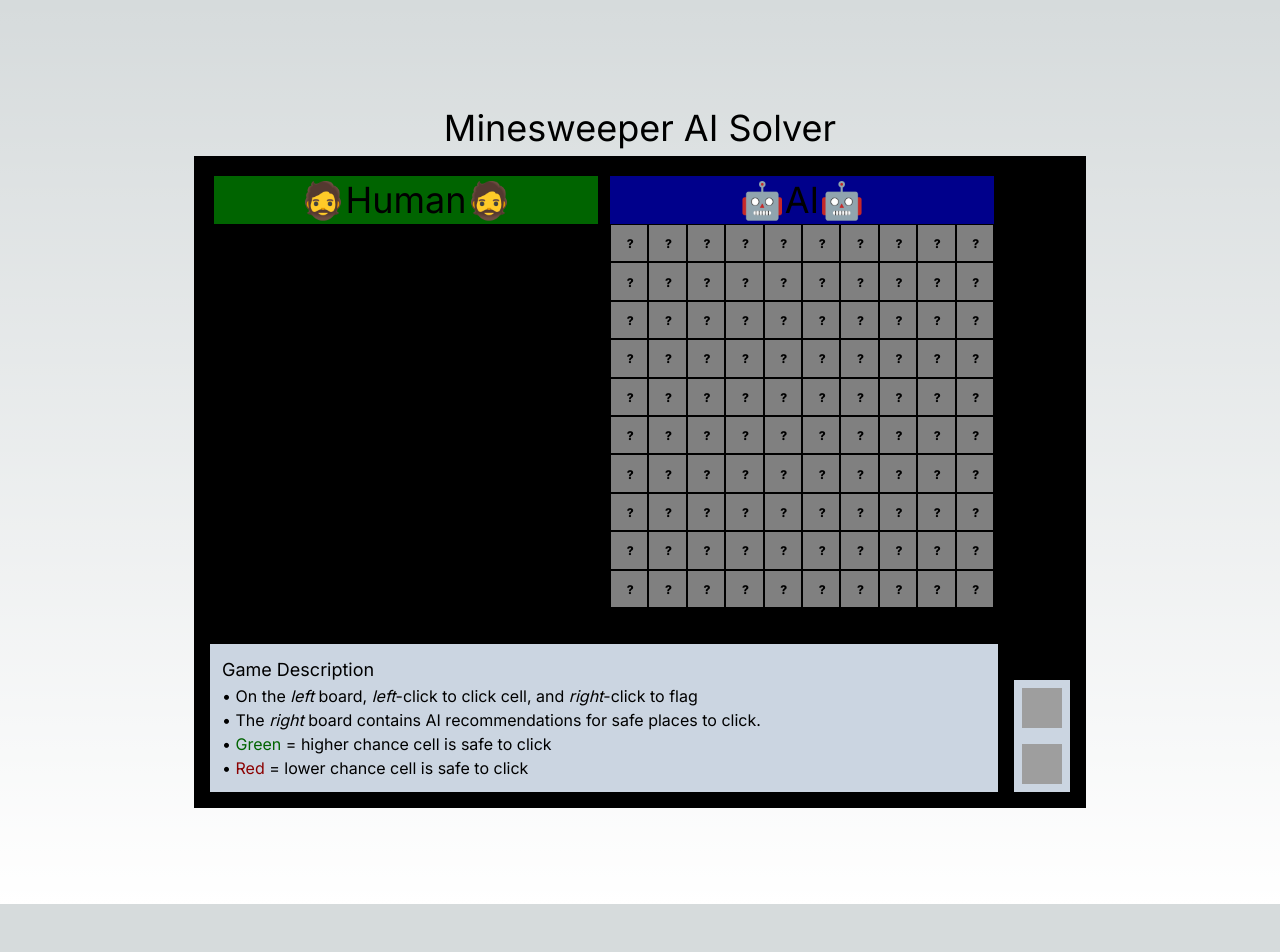
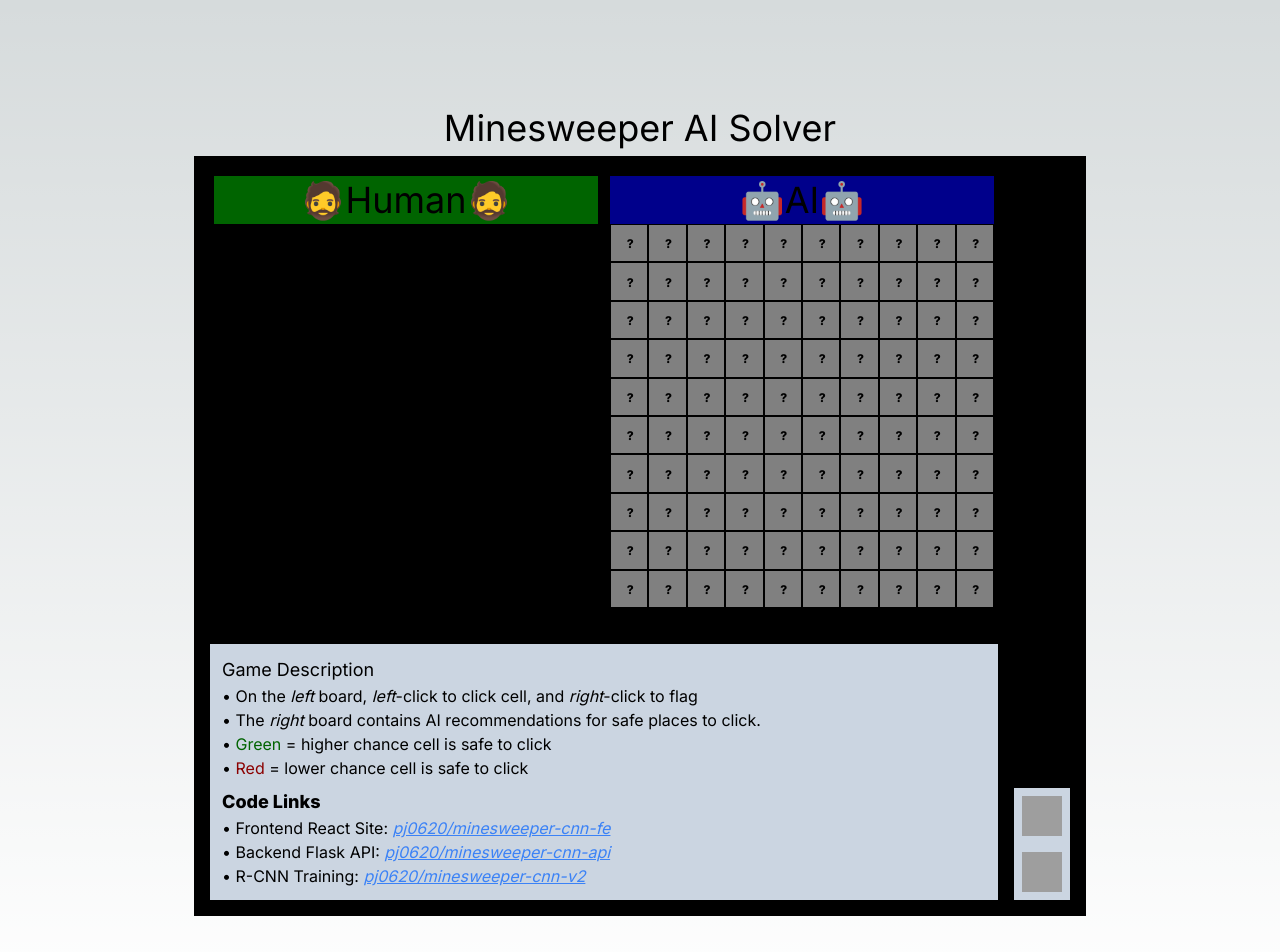
Before and after one commit to pj0620/minesweeper-cnn-battle, a Next.js app: page / in a window 1280 px wide. Shown: the top 952 px of the page. Before the commit the page ends 904 px from the top, so only its background shows below. Built offline with nearby package versions, Linux system fonts and the light colour scheme; grey boxes are pictures that could not be loaded.

Commit message:
feat: add code links

```diff
--- a/src/app/page.tsx
+++ b/src/app/page.tsx
@@ -1,4 +1,4 @@
-import { Credits } from "@/components/Credits";
+import { Socials } from "@/components/Socials";
 import { GameDescription } from "@/components/GameDescription";
 import { GameView } from "@/components/GameView";
 import { GAME_VIEW_BACKGROUND_COLOR } from "@/constants/game_board";
@@ -19,7 +19,7 @@ export default function Home() {
           <GameView />
           <GameDescription/>
         </div>
-        <Credits />
+        <Socials />
       </div>
     </main>
   )
--- a/src/components/GameDescription.tsx
+++ b/src/components/GameDescription.tsx
@@ -15,6 +15,13 @@ export function GameDescription({  } : GameDescriptionProps) {
         <li>• <span style={{color: "darkgreen"}}>Green</span> = higher chance cell is safe to click</li>
         <li>• <span style={{color: "darkred"}}>Red</span> = lower chance cell is safe to click</li>
       </ul>
+
+      <h1 className="text-lg font-extrabold mt-2">Code Links</h1>
+      <ul>
+    <li>• <span className="">Frontend React Site:</span> <a href='https://github.com/pj0620/minesweeper-cnn-battle' className="text-blue-500 underline italic">pj0620/minesweeper-cnn-fe</a></li>
+    <li>• <span className="">Backend Flask API:</span> <a href='https://github.com/pj0620/minesweeper-cnn-api' className="text-blue-500 underline italic">pj0620/minesweeper-cnn-api</a></li>
+    <li>• <span className="">R-CNN Training:</span> <a href='https://github.com/pj0620/minesweeper-cnn-v2' className="text-blue-500 underline italic">pj0620/minesweeper-cnn-v2</a></li>
+</ul>
     </div>
   );
 }
--- a/src/components/Credits.tsx
+++ b/src/components/Socials.tsx
@@ -1,7 +1,4 @@
-import { BOARD_SIZE, BOARD_UNIT, GAME_VIEW_BACKGROUND_COLOR, HEADER_HEIGHT_SCALE, LOSE_COLOR, NUMBER_ROWS_COLUMNS, WIN_COLOR } from "@/constants/game_board";
-import { GameStatus } from "@/model/game_state";
-
-export function Credits() {
+export function Socials() {
   return (
     <div
     className="flex flex-col align-bottom bg-slate-300 mr-4 mb-4">
```
